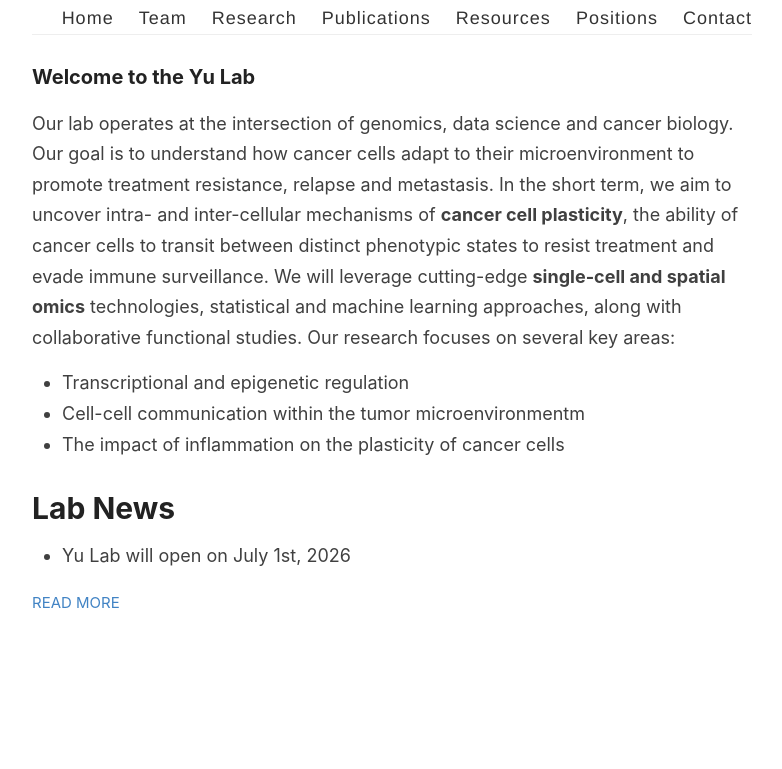
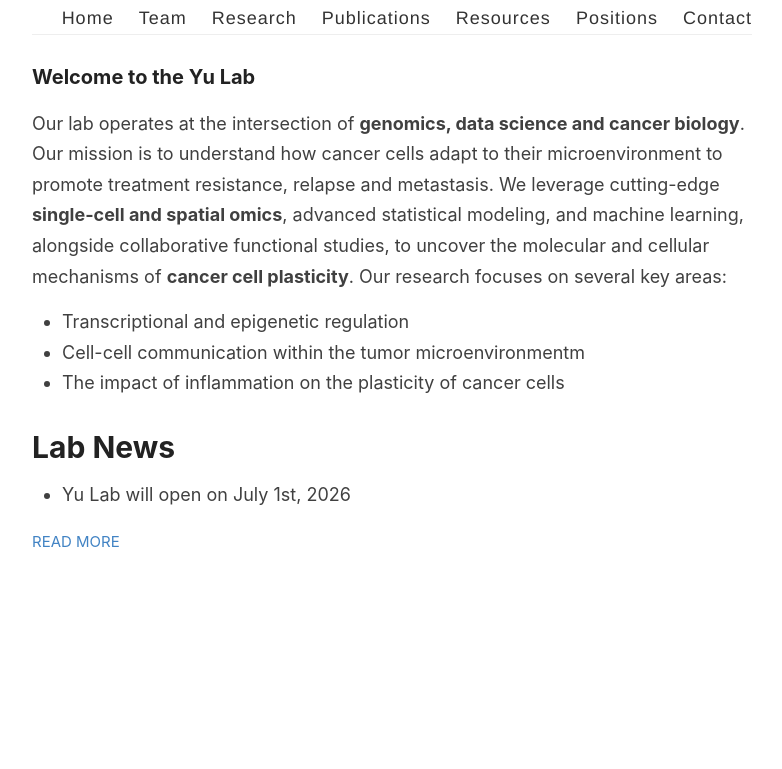
Before and after one commit to wbaopaul/wbaopaul.github.io, a Jekyll site: the page built from index.html, in a window 1280 px wide. Shown: the part 575-1344 px from the top of the page, without its empty margins (248-1030 px from the left). Built offline with Jekyll 4.4.1, drawn with Linux system fonts in a browser that asks for light colours; the list of posts is cut into pages by our own code; after the commit the page ends 1283 px from its top, so only the background shows below that.

Commit message:
update intro

```diff
--- a/index.html
+++ b/index.html
@@ -4,7 +4,7 @@ layout: default
 
 <h3>Welcome to the Yu Lab</h3>
 <p class="home-intro">
- Our lab operates at the intersection of genomics, data science and cancer biology. Our goal is to  understand how cancer cells adapt to their microenvironment to promote treatment resistance, relapse and metastasis. In the short term,  we aim to uncover intra- and inter-cellular mechanisms of <strong>cancer cell plasticity</strong>, the ability of cancer cells to transit between distinct phenotypic states to resist treatment and evade immune surveillance. We will leverage cutting-edge <strong>single-cell and spatial omics</strong> technologies, statistical and machine learning approaches, along with collaborative functional studies. Our research focuses on several key areas:
+ Our lab operates at the intersection of <strong>genomics, data science and cancer biology</strong>. Our mission is to  understand how cancer cells adapt to their microenvironment to promote treatment resistance, relapse and metastasis. We leverage cutting-edge <strong>single-cell and spatial omics</strong>, advanced statistical modeling, and machine learning, alongside collaborative functional studies, to uncover the molecular and cellular mechanisms of <strong>cancer cell plasticity</strong>. Our research focuses on several key areas:
 
 <ul>
   <li>Transcriptional and epigenetic regulation</li>
```
